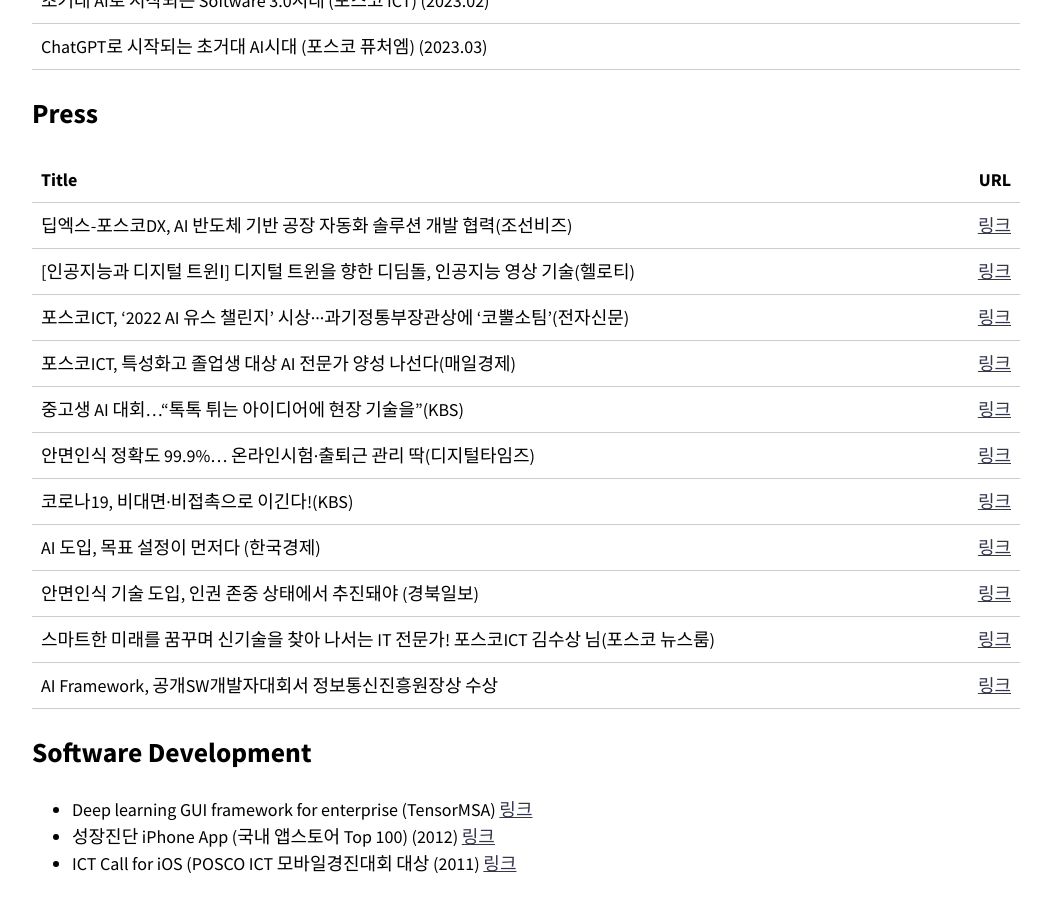
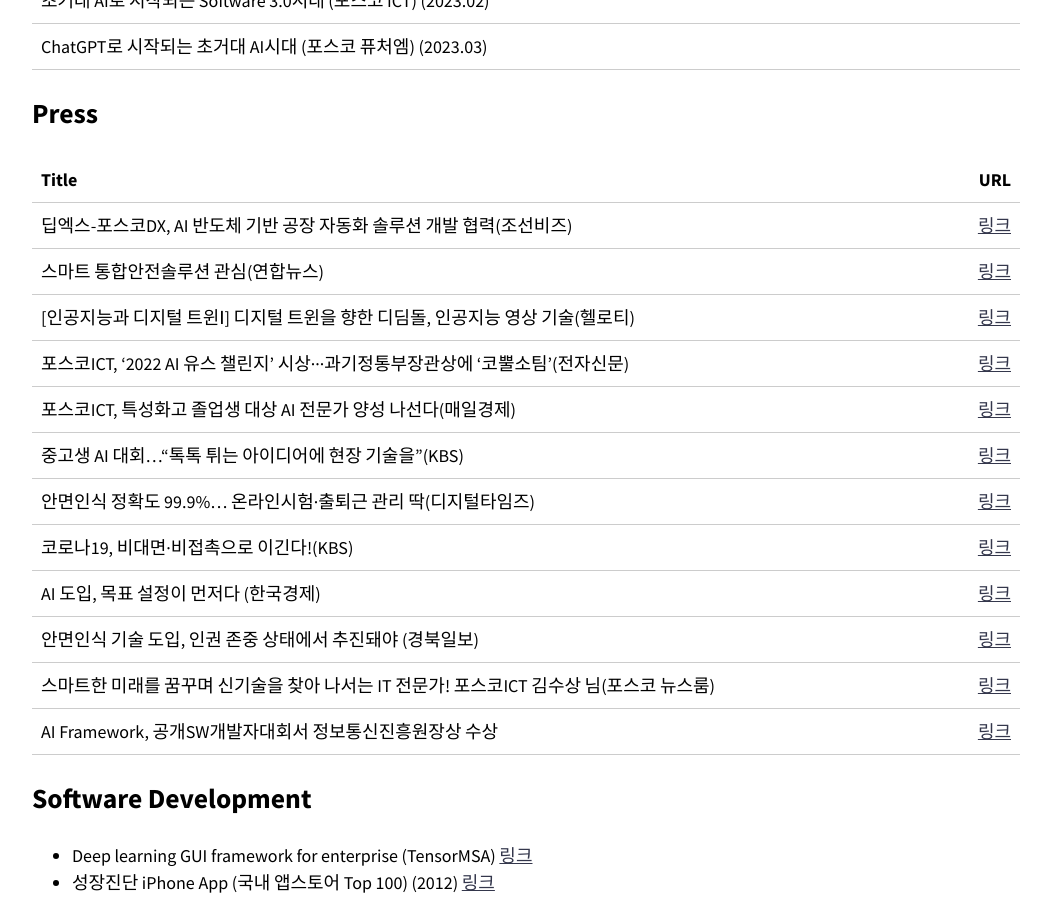
Before and after one commit to healess/healess.github.io, a Jekyll site: the page built from index.md, in a window 1280 px wide and 900 px high, scrolled down 1973 px. Shown: the whole window, without its empty margins (114-1165 px from the left). Built offline with Jekyll 4.4.1, drawn with Linux system fonts in a browser that asks for light colours; nearby versions of some CDN libraries.

Commit message:
add press

```diff
--- a/index.md
+++ b/index.md
@@ -64,6 +64,7 @@ entries_layout: grid
 | Title | URL |
 | :------------ | ------------: |
 | 딥엑스-포스코DX, AI 반도체 기반 공장 자동화 솔루션 개발 협력(조선비즈)|[링크](https://n.news.naver.com/mnews/article/366/0000891836?sid=105) |
+| 스마트 통합안전솔루션 관심(연합뉴스)|[링크](https://n.news.naver.com/mnews/article/001/0013515094?sid=105) |
 | [인공지능과 디지털 트윈Ⅰ] 디지털 트윈을 향한 디딤돌, 인공지능 영상 기술(헬로티)|[링크](https://www.hellot.net/news/article.html?no=58170) |
 | 포스코ICT, '2022 AI 유스 챌린지' 시상···과기정통부장관상에 '코뿔소팀'(전자신문)|[링크](https://www.etnews.com/20220825000094) |
 | 포스코ICT, 특성화고 졸업생 대상 AI 전문가 양성 나선다(매일경제)|[링크](https://www.mk.co.kr/news/it/view/2021/06/614789/) |
```
